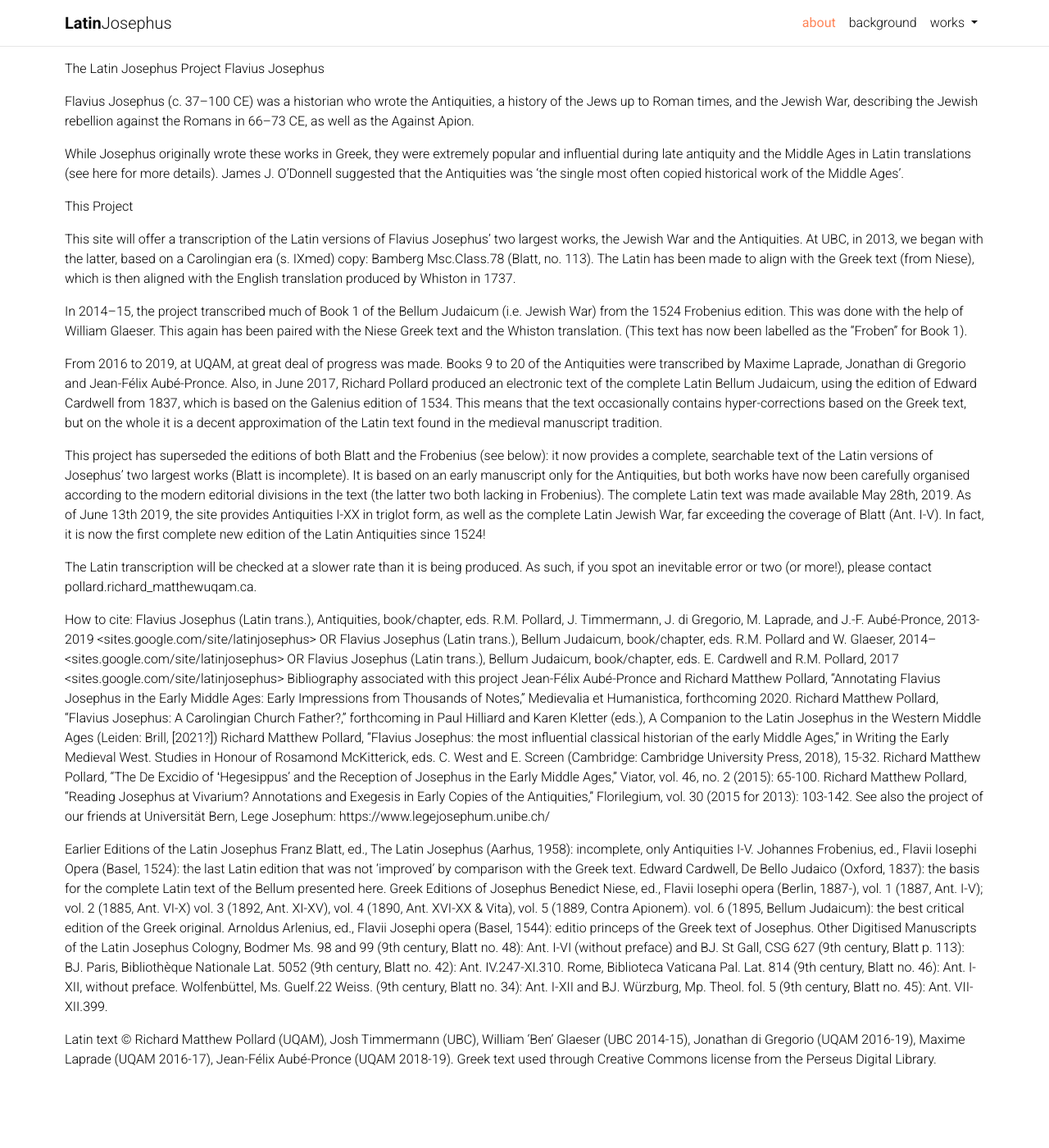
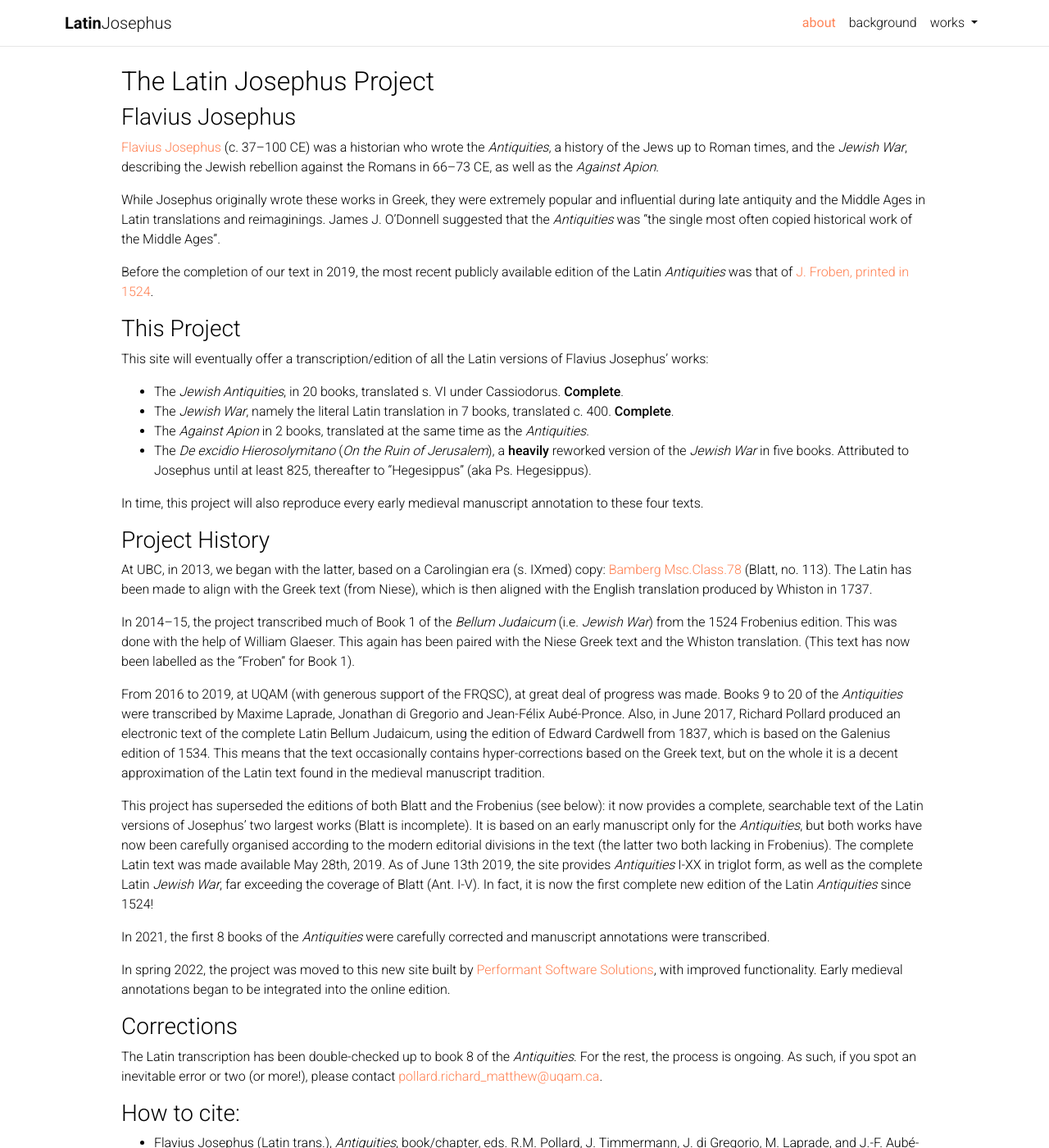
Before and after one commit to performant-software/latin-josephus-2, a Jekyll site: the page built from _pages/about.md, in a window 1280 px wide and 1400 px high. Shown: the whole window at 82% size. Built offline with Jekyll 4.4.1, drawn with Linux system fonts in a browser that asks for light colours; nearby versions of some CDN libraries; comment, search, counter and statistics services are not loaded; a style sheet for code colours, icons or effects is not loaded; some of the changed text lies outside the part shown.

Commit message:
update about page and styles
add layouts and styles for new pages

adjust logo sizes

```diff
--- /dev/null
+++ b/_includes/logos.html
@@ -0,0 +1,20 @@
+<div class="logo-flex">
+  <a href="https://frq.gouv.qc.ca">
+    <img
+      src="/assets/img/logo-frqsc.png"
+      alt="FRQSC"
+    >
+  </a>
+  <a href="https://uqam.ca/">
+    <img
+        src="/assets/img/logo-uqam.svg"
+        alt="UQAM"
+    >
+  </a>
+  <a href="https://www.performantsoftware.com/">
+      <img
+          src="/assets/img/logo-performant.png"
+          alt="Performant Software Solutions LLC"
+      >
+  </a>
+</div>
--- /dev/null
+++ b/_layouts/info.html
@@ -0,0 +1,37 @@
+<!-- This layout is for pages that just have a bunch of text and no major interactive components. -->
+
+<!DOCTYPE html>
+<html>
+
+  <head>
+    {% if page.redirect %}<meta http-equiv="refresh" content="3; url={{ site.baseurl }}/" />{% endif %}
+    {% include head.html %}
+  </head>
+
+  <body class="{% if site.navbar_fixed %}fixed-top-nav{% endif %} {% unless site.footer_fixed %}sticky-bottom-footer{% endunless %}">
+
+    <!-- Header -->
+
+    {% include header.html %}
+
+    <!-- Content -->
+
+    <div class="info-container less-margin">
+      {{ content }}
+      {% include logos.html %}
+    </div>
+
+
+    <!-- Footer -->
+
+    <!-- {% include footer.html %} -->
+
+  </body>
+
+  {% include scripts/jquery.html %}
+  {% include scripts/bootstrap.html %}
+  {% include scripts/mansory.html %}
+  {% include scripts/misc.html %}
+  {% include scripts/analytics.html %}
+
+</html>
--- a/_pages/about.md
+++ b/_pages/about.md
@@ -1,62 +1,92 @@
 ---
-layout: default
+layout: info
 permalink: /about/
 title: about
-description: Description of the project
+description: The Latin Josephus Project
 nav: true
 ---
 
-The Latin Josephus Project
-Flavius Josephus
 
-Flavius Josephus (c. 37–100 CE) was a historian who wrote the Antiquities, a history of the Jews up to Roman times, and the Jewish War, describing the Jewish rebellion against the Romans in 66–73 CE, as well as the Against Apion.
+## The Latin Josephus Project
 
-While Josephus originally wrote these works in Greek, they were extremely popular and influential during late antiquity and the Middle Ages in Latin translations (see here for more details). James J. O'Donnell suggested that the Antiquities was 'the single most often copied historical work of the Middle Ages'.
+### Flavius Josephus
 
-This Project
+[Flavius Josephus](http://en.wikipedia.org/wiki/Josephus) (c. 37–100 CE) was a historian who wrote the *Antiquities*, a history of the Jews up to Roman times, and the *Jewish War*, describing the Jewish rebellion against the Romans in 66–73 CE, as well as the *Against Apion*.
 
-This site will offer a transcription of the Latin versions of Flavius Josephus' two largest works, the Jewish War and the Antiquities. At UBC, in 2013, we began with the latter, based on a Carolingian era (s. IXmed) copy: Bamberg Msc.Class.78 (Blatt, no. 113).  The Latin has been made to align with the Greek text (from Niese), which is then aligned with the English translation produced by Whiston in 1737.
+While Josephus originally wrote these works in Greek, they were extremely popular and influential during late antiquity and the Middle Ages in Latin translations and reimaginings. James J. O'Donnell suggested that the *Antiquities* was "the single most often copied historical work of the Middle Ages".
 
-In 2014–15, the project transcribed much of Book 1 of the Bellum Judaicum (i.e. Jewish War) from the 1524 Frobenius edition. This was done with the help of William Glaeser.  This again has been paired with the Niese Greek text and the Whiston translation. (This text has now been labelled as the "Froben" for Book 1).
+Before the completion of our text in 2019, the most recent publicly available edition of the Latin *Antiquities* was that of [J. Froben, printed in 1524](https://books.google.ca/books?id=E_NCAAAAcAAJ&pg=PP7#v=onepage&q&f=false).
 
-From 2016 to 2019, at UQAM, at great deal of progress was made.  Books 9 to 20 of the Antiquities were transcribed by Maxime Laprade, Jonathan di Gregorio and Jean-Félix Aubé-Pronce.  Also, in June 2017, Richard Pollard produced an electronic text of the complete Latin Bellum Judaicum, using the edition of Edward Cardwell from 1837, which is based on the Galenius edition of 1534.  This means that the text occasionally contains hyper-corrections based on the Greek text, but on the whole it is a decent approximation of the Latin text found in the medieval manuscript tradition.
+### This Project
 
-This project has superseded the editions of both Blatt and the Frobenius (see below): it now provides a complete, searchable text of the Latin versions of Josephus' two largest works (Blatt is incomplete).  It is based on an early manuscript only for the Antiquities, but both works have now been carefully organised according to the modern editorial divisions in the text (the latter two both lacking in Frobenius). The complete Latin text was made available May 28th, 2019.  As of June 13th 2019, the site provides Antiquities I-XX in triglot form, as well as the complete Latin Jewish War, far exceeding the coverage of Blatt (Ant. I-V).  In fact, it is now the first complete new edition of the Latin Antiquities since 1524!
+This site will eventually offer a transcription/edition of all the Latin versions of Flavius Josephus' works:
+- The *Jewish Antiquities*, in 20 books, translated s. VI under Cassiodorus. **Complete**.
+- The *Jewish War*, namely the literal Latin translation in 7 books, translated c. 400. **Complete**.
+- The *Against Apion* in 2 books, translated at the same time as the *Antiquities*.
+- The *De excidio Hierosolymitano* (*On the Ruin of Jerusalem*), a **heavily** reworked version of the *Jewish War* in five books.  Attributed to Josephus until at least 825, thereafter to "Hegesippus" (aka Ps. Hegesippus).
 
-The Latin transcription will be checked at a slower rate than it is being produced. As such, if you spot an inevitable error or two (or more!), please contact pollard.richard_matthewuqam.ca.
+In time, this project will also reproduce every early medieval manuscript annotation to these four texts.
 
-How to cite:
-Flavius Josephus (Latin trans.), Antiquities, book/chapter, eds. R.M. Pollard, J. Timmermann, J. di Gregorio, M. Laprade, and J.-F. Aubé-Pronce, 2013-2019 <sites.google.com/site/latinjosephus> OR
-Flavius Josephus (Latin trans.), Bellum Judaicum, book/chapter, eds. R.M. Pollard and W. Glaeser, 2014– <sites.google.com/site/latinjosephus> OR
-Flavius Josephus (Latin trans.), Bellum Judaicum, book/chapter, eds. E. Cardwell and R.M. Pollard, 2017 <sites.google.com/site/latinjosephus>
-Bibliography associated with this project
-Jean-Félix Aubé-Pronce and Richard Matthew Pollard, “Annotating Flavius Josephus in the Early Middle Ages: Early Impressions from Thousands of Notes,” Medievalia et Humanistica, forthcoming 2020.
-Richard Matthew Pollard, “Flavius Josephus: A Carolingian Church Father?,” forthcoming in Paul Hilliard and Karen Kletter (eds.), A Companion to the Latin Josephus in the Western Middle Ages (Leiden: Brill, [2021?])
-Richard Matthew Pollard, “Flavius Josephus: the most influential classical historian of the early Middle Ages,” in Writing the Early Medieval West. Studies in Honour of Rosamond McKitterick, eds. C. West and E. Screen (Cambridge: Cambridge University Press, 2018), 15-32.
-Richard Matthew Pollard, “The De Excidio of ʻHegesippusʼ and the Reception of Josephus in the Early Middle Ages,” Viator, vol. 46, no. 2 (2015): 65-100.
-Richard Matthew Pollard, “Reading Josephus at Vivarium? Annotations and Exegesis in Early Copies of the Antiquities,” Florilegium, vol. 30 (2015 for 2013): 103-142.
-See also the project of our friends at Universität Bern, Lege Josephum:
-https://www.legejosephum.unibe.ch/
+### Project History
+
+At UBC, in 2013, we began with the latter, based on a Carolingian era (s. IXmed) copy: [Bamberg Msc.Class.78](https://zendsbb.digitale-sammlungen.de/db/0000/sbb00000114/images/) (Blatt, no. 113).  The Latin has been made to align with the Greek text (from Niese), which is then aligned with the English translation produced by Whiston in 1737.
+
+In 2014–15, the project transcribed much of Book 1 of the *Bellum Judaicum* (i.e. *Jewish War*) from the 1524 Frobenius edition. This was done with the help of William Glaeser.  This again has been paired with the Niese Greek text and the Whiston translation. (This text has now been labelled as the "Froben" for Book 1).
+
+From 2016 to 2019, at UQAM (with generous support of the FRQSC), at great deal of progress was made.  Books 9 to 20 of the *Antiquities* were transcribed by Maxime Laprade, Jonathan di Gregorio and Jean-Félix Aubé-Pronce.  Also, in June 2017, Richard Pollard produced an electronic text of the complete Latin Bellum Judaicum, using the edition of Edward Cardwell from 1837, which is based on the Galenius edition of 1534.  This means that the text occasionally contains hyper-corrections based on the Greek text, but on the whole it is a decent approximation of the Latin text found in the medieval manuscript tradition.
+
+This project has superseded the editions of both Blatt and the Frobenius (see below): it now provides a complete, searchable text of the Latin versions of Josephus' two largest works (Blatt is incomplete).  It is based on an early manuscript only for the *Antiquities*, but both works have now been carefully organised according to the modern editorial divisions in the text (the latter two both lacking in Frobenius). The complete Latin text was made available May 28th, 2019.  As of June 13th 2019, the site provides *Antiquities* I-XX in triglot form, as well as the complete Latin *Jewish War*, far exceeding the coverage of Blatt (Ant. I-V).  In fact, it is now the first complete new edition of the Latin *Antiquities* since 1524!
+
+In 2021, the first 8 books of the *Antiquities* were carefully corrected and manuscript annotations were transcribed.
+
+In spring 2022, the project was moved to this new site built by [Performant Software Solutions](https://www.performantsoftware.com/), with improved functionality. Early medieval annotations began to be integrated into the online edition.
+
+### Corrections
+
+The Latin transcription has been double-checked up to book 8 of the *Antiquities*.  For the rest, the process is ongoing. As such, if you spot an inevitable error or two (or more!), please contact [pollard.richard_matthew@uqam.ca](mailto:pollard.richard_matthew@uqam.ca).
+
+### How to cite:
+- Flavius Josephus (Latin trans.), *Antiquities*, book/chapter, eds. R.M. Pollard, J. Timmermann, J. di Gregorio, M. Laprade, and J.-F. Aubé-Pronce, 2013-2019 (https://www.latinjosephus.org/).
+- Flavius Josephus (Latin trans.), *Bellum Judaicum*, book/chapter, eds. R.M. Pollard and W. Glaeser, 2014– (https://www.latinjosephus.org/).
+- Flavius Josephus (Latin trans.), *Bellum Judaicum*, book/chapter, eds. E. Cardwell and R.M. Pollard, 2017 (https://www.latinjosephus.org/).
+
+
+### Bibliography associated with this project
+
+- Richard Matthew Pollard, “Flavius Josephus: A Carolingian Church Father?,” forthcoming in Paul Hilliard and Karen Kletter (eds.), A Companion to the Latin Josephus in the Western Middle Ages (Leiden: Brill, [2022?]).
+- Richard Matthew Pollard and Anne-Gaëlle Weber, “[Le canon des Pères à l’époque carolingienne et la place de Flavius Josèphe](https://www.academia.edu/77271923/Le_canon_des_P%C3%A8res_%C3%A0_l_%C3%A9poque_carolingienne_et_la_place_de_Flavius_Jos%C3%A8phe),” *Revue d'études augustiniennes et patristiques*, 67.2 (2021) : 275-318.
+- Jean-Félix Aubé-Pronce and Richard Matthew Pollard, “[Annotating Flavius Josephus in the Early Middle Ages: Early Impressions from Thousands of Notes](https://books.google.ca/books?id=DZMdEAAAQBAJ&pg=PA167&lpg=PA167),” *Medievalia et Humanistica*, 46 (2021): 167-200.
+- Richard Matthew Pollard, “[Flavius Josephus: the most influential classical historian of the early Middle Ages](https://www.cambridge.org/core/books/abs/writing-the-early-medieval-west/flavius-josephus-the-most-influential-classical-historian-of-the-early-middle-ages/7084D4986AD317026EE0B5DE7D5FB9B5),” in *Writing the Early Medieval West. Studies in Honour of Rosamond McKitterick*, eds. C. West and E. Screen (Cambridge: Cambridge University Press, 2018), 15-32.
+- Richard Matthew Pollard, “[The De Excidio of ʻHegesippusʼ and the Reception of Josephus in the Early Middle Ages](https://www.brepolsonline.net/doi/abs/10.1484/J.VIATOR.5.105362?journalCode=viator),” *Viator*, vol. 46, no. 2 (2015): 65-100.
+- Richard Matthew Pollard, “[Reading Josephus at Vivarium? Annotations and Exegesis in Early Copies of the Antiquities](https://www.utpjournals.press/doi/abs/10.3138/flor.30.103?journalCode=flor),” *Florilegium*, vol. 30 (2015 for 2013): 103-142.
+
+**See also the wonderful project of our friends at Universität Bern, [Lege Josephum](https://www.legejosephum.unibe.ch/).**
 
 
 
+### Some Other Resources Relating to the Latin Josephus
 
+#### Latin Editions of Josephus
 
+- Franz Blatt, ed., [*The Latin Josephus*](https://www.worldcat.org/title/latin-josephus-i/oclc/234081365&referer=brief_results) (Aarhus, 1958): incomplete, only Antiquities I-V.
+- Johannes Frobenius, ed., [*Flavii Iosephi Opera*](https://books.google.ca/books?id=E_NCAAAAcAAJ&pg=PP7#v=onepage&q&f=false) (Basel, 1524): the last Latin edition that was not 'improved' by comparison with the Greek text.
+- Edward Cardwell, [*De Bello Judaico*](https://books.google.ca/books?id=zoENAAAAQAAJ&lpg=PA395&pg=PA1) (Oxford, 1837): the basis for the complete Latin text of the Bellum presented here.
 
-Earlier Editions of the Latin Josephus
-Franz Blatt, ed., The Latin Josephus (Aarhus, 1958): incomplete, only Antiquities I-V.
-Johannes Frobenius, ed., Flavii Iosephi Opera (Basel, 1524): the last Latin edition that was not 'improved' by comparison with the Greek text.
-Edward Cardwell, De Bello Judaico (Oxford, 1837): the basis for the complete Latin text of the Bellum presented here.
-Greek Editions of Josephus
-Benedict Niese, ed., Flavii Iosephi opera (Berlin, 1887-), vol. 1 (1887, Ant. I-V); vol. 2 (1885, Ant. VI-X) vol. 3 (1892, Ant. XI-XV), vol. 4 (1890, Ant. XVI-XX & Vita), vol. 5 (1889, Contra Apionem). vol. 6 (1895, Bellum Judaicum): the best critical edition of the Greek original.
-Arnoldus Arlenius, ed., Flavii Josephi opera (Basel, 1544): editio princeps of the Greek text of Josephus.
-Other Digitised Manuscripts of the Latin Josephus
-Cologny, Bodmer Ms. 98 and 99 (9th century, Blatt no. 48): Ant. I-VI (without preface) and BJ.
-St Gall, CSG 627 (9th century, Blatt p. 113): BJ.
-Paris, Bibliothèque Nationale Lat. 5052 (9th century, Blatt no. 42): Ant. IV.247-XI.310.
-Rome, Biblioteca Vaticana Pal. Lat. 814 (9th century, Blatt no. 46): Ant. I-XII, without preface.
-Wolfenbüttel, Ms. Guelf.22 Weiss. (9th century, Blatt no. 34): Ant. I-XII and BJ.
-Würzburg, Mp. Theol. fol. 5 (9th century, Blatt no. 45): Ant. VII-XII.399.
+#### Greek Editions of Josephus
 
-Latin text © Richard Matthew Pollard (UQAM), Josh Timmermann (UBC), William 'Ben' Glaeser (UBC 2014-15), Jonathan di Gregorio (UQAM 2016-19), Maxime Laprade (UQAM 2016-17), Jean-Félix Aubé-Pronce (UQAM 2018-19).
-Greek text used through Creative Commons license from the Perseus Digital Library.
+- Benedict Niese, ed., *Flavii Iosephi opera* (Berlin, 1887-), [vol. 1](https://archive.org/details/operajosephus01joseuoft/page/n5/mode/2up) (1887, Ant. I-V); [vol. 2](https://archive.org/details/operajosephus02joseuoft/mode/2up) (1885, Ant. VI-X) [vol. 3](https://archive.org/details/operajosephus02joseuoft/mode/2up) (1892, Ant. XI-XV), [vol. 4](https://archive.org/details/operajosephus04joseuoft/page/n3/mode/2up) (1890, Ant. XVI-XX & Vita), [vol. 5](https://books.google.ca/books?id=rw8aAAAAYAAJ&pg=PR1#v=onepage&q&f=false) (1889, *Contra Apionem*). [vol. 6](https://archive.org/details/operajosephus06joseuoft/page/n3/mode/2up) (1894, *Bellum Judaicum*): the best critical edition of the Greek original.
+- Arnoldus Arlenius, ed., [*Flavii Josephi opera*](https://books.google.ca/books?id=8g5nAAAAcAAJ&pg=PP7) (Basel, 1544): *editio princeps* of the Greek text of Josephus.
+
+#### Some Other Digitised, Early Manuscripts of the Latin Josephus
+- Cologny, Bodmer [Ms. 98](http://www.e-codices.unifr.ch/en/cb/0098) and [99](http://www.e-codices.unifr.ch/en/list/one/cb/0099#tab_details) (9th century, Blatt no. 48): Ant. I-VI (without preface) and BJ.
+- St Gall, [CSG 627](http://www.stgallplan.org/stgallmss/viewItem.do?ark=p21198-zz0026dh5s) (9th century, Blatt p. 113): BJ.
+- Paris, [Bibliothèque Nationale Lat. 5052](http://gallica.bnf.fr/ark:/12148/btv1b9067689z) (9th century, Blatt no. 42): Ant. IV.247-XI.310.
+- Rome, [Biblioteca Vaticana Pal. Lat. 814](http://bibliotheca-laureshamensis-digital.de/bav/bav_pal_lat_814) (9th century, Blatt no. 46): Ant. I-XII, without preface.
+- Wolfenbüttel, [Ms. Guelf.22 Weiss.](http://diglib.hab.de/mss/22-weiss/start.htm?distype=thumbs-img&imgtyp=0&size=) (9th century, Blatt no. 34): Ant. I-XII and BJ.
+- Würzburg, [Mp. Theol. fol. 5](http://vb.uni-wuerzburg.de/ub/pageflip2.html?book=41667146&page=2) (9th century, Blatt no. 45): Ant. VII-XII.399.
+
+---
+
+Latin text © Richard Matthew Pollard (UQAM), Josh Timmermann (UBC), William 'Ben' Glaeser (UBC 2014-15), Jonathan di Gregorio (UQAM 2016-19), Maxime Laprade (UQAM 2016-17), Jean-Félix Aubé-Pronce (UQAM 2018-19).  Annotations transcribed by Jean-Félix Aubé-Pronce and Jonathan di Gregorio.
+
+Greek text used through Creative Commons license from the [Perseus Digital Library]( http://www.perseus.tufts.edu/hopper/text?doc=Perseus:text:1999.01.0145).
--- a/_sass/_base.scss
+++ b/_sass/_base.scss
@@ -567,3 +567,31 @@ html.transition *:after {
 .less-margin {
   margin-top: 1rem !important;
 }
+
+.logo-flex {
+  display: flex;
+  gap: 20px;
+  justify-content: center;
+  align-items: center;
+  flex-wrap: wrap;
+}
+
+.logo-flex img {
+  max-height: 60px;
+}
+
+.info-container {
+  max-width: 1000px;
+  margin: auto;
+  padding: 8px;
+}
+
+@media (max-width: 800px) {
+  .logo-flex {
+    // flex-flow: column;
+  }
+
+  .logo-flex img {
+    max-height: 36px;
+  }
+}
```
Also changed, not shown: _pages/background.md (+4 -2 lines), _pages/index.md (+8 -2 lines), assets/img/logo-frqsc.png (added), assets/img/logo-performant.png (added), assets/img/logo-uqam.svg (added).
